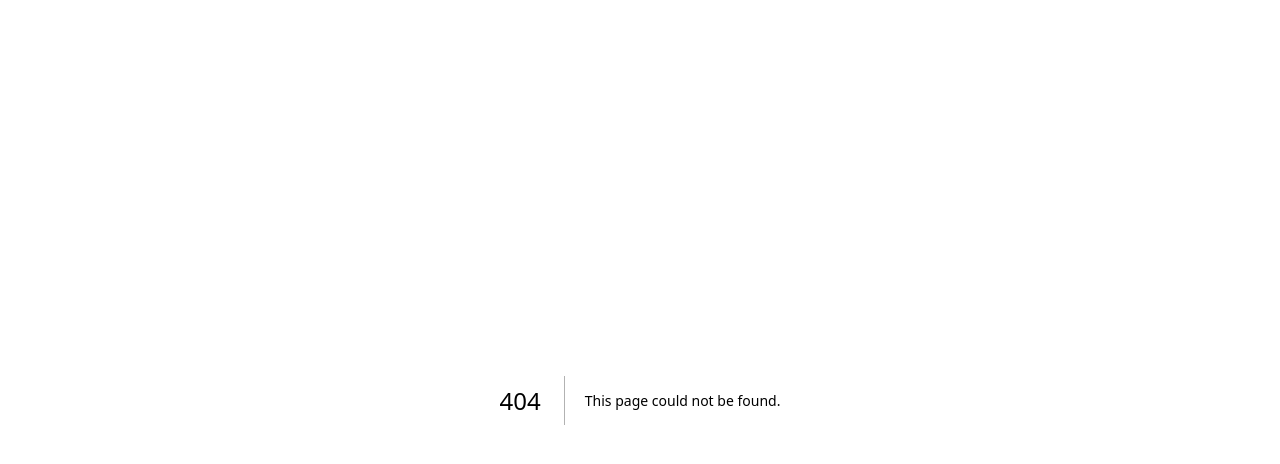
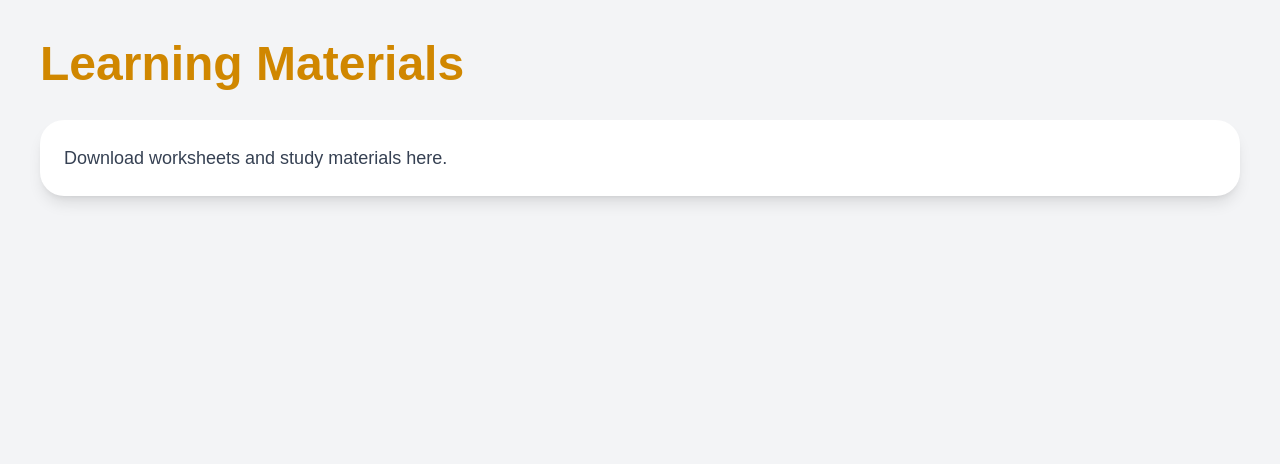
Before and after one commit to kinatsuko/english-portal, a Next.js app: page /materials in a window 1280 px wide. Before the commit this address had no page. Shown: the top 464 px of the page. Built offline with nearby package versions, Linux system fonts and the light colour scheme.

Commit message:
Added all explore pages

```diff
--- /dev/null
+++ b/app/exercises/page.js
@@ -0,0 +1,15 @@
+export default function ExercisesPage() {
+  return (
+    <div className="min-h-screen bg-gray-100 p-10">
+      <h1 className="text-5xl font-bold text-green-700 mb-8">
+        Exercises
+      </h1>
+
+      <div className="bg-white rounded-3xl shadow-lg p-6">
+        <p className="text-lg text-gray-700">
+          Practice your English exercises here.
+        </p>
+      </div>
+    </div>
+  );
+}
--- /dev/null
+++ b/app/materials/page.js
@@ -0,0 +1,15 @@
+export default function MaterialsPage() {
+  return (
+    <div className="min-h-screen bg-gray-100 p-10">
+      <h1 className="text-5xl font-bold text-yellow-600 mb-8">
+        Learning Materials
+      </h1>
+
+      <div className="bg-white rounded-3xl shadow-lg p-6">
+        <p className="text-lg text-gray-700">
+          Download worksheets and study materials here.
+        </p>
+      </div>
+    </div>
+  );
+}
```
